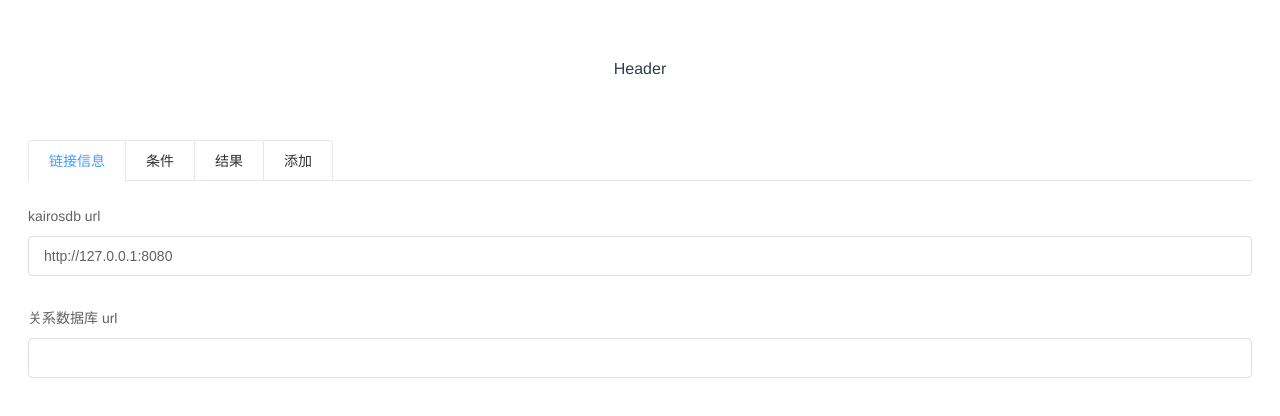
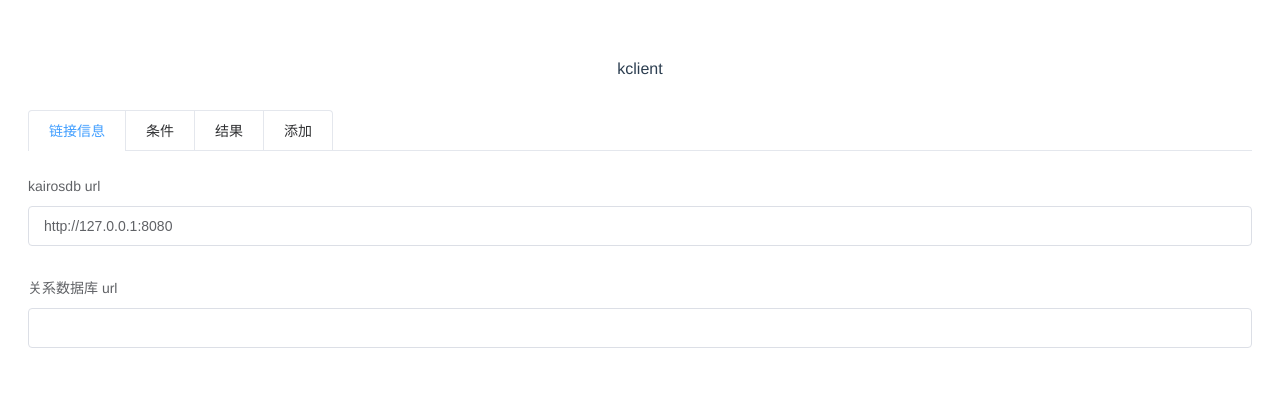
Before and after one commit to fdxxw/kclient, a Vue app in the folder frontend/: page / in a window 1280 px wide. Shown: the top 416 px of the page. Built offline with nearby package versions, Linux system fonts and the light colour scheme; no server answers.

Commit message:
标题修改

```diff
--- a/frontend/src/components/Index.vue
+++ b/frontend/src/components/Index.vue
@@ -1,6 +1,6 @@
 <template>
   <el-container>
-    <el-header>Header</el-header>
+    <el-header height="30px">kclient</el-header>
 
 
     <el-container >
--- a/frontend/src/components/Table.vue
+++ b/frontend/src/components/Table.vue
@@ -62,7 +62,7 @@
                 @size-change="handleSizeChange"
                 @current-change="handleCurrentChange"
                 :current-page="currentPage"
-                :page-sizes="[10, 20, 50, 100, 500, 1000]"
+                :page-sizes="[100, 500, 1000, 2000, 4000, 5000, 10000, 50000]"
                 :page-size="pagesize"
                 layout="total, sizes, prev, pager, next, jumper"
                 :total="dataEnd.length">
@@ -93,7 +93,7 @@
               tableData: [],
               dataEnd: [],
               currentPage: 1,
-              pagesize: 20,
+              pagesize: 100,
               filterText: '',
 
               excel: {
```
